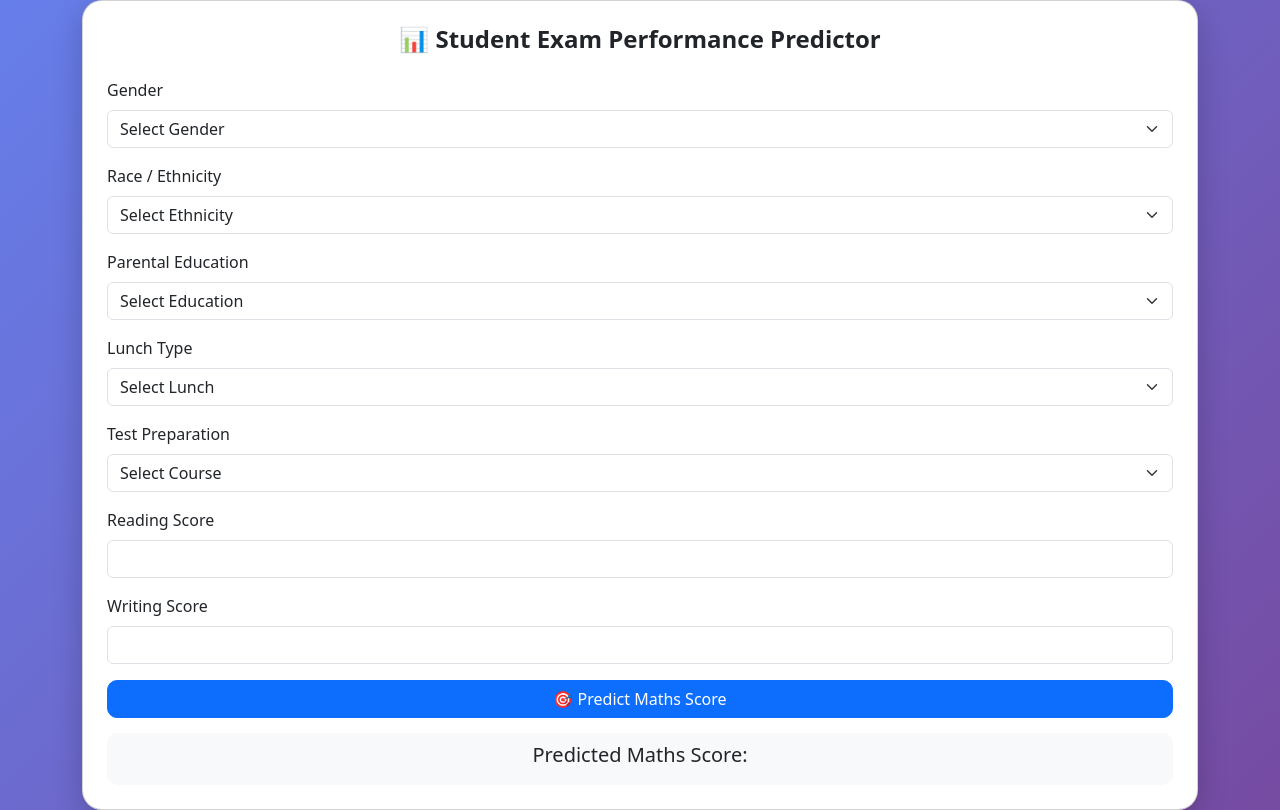
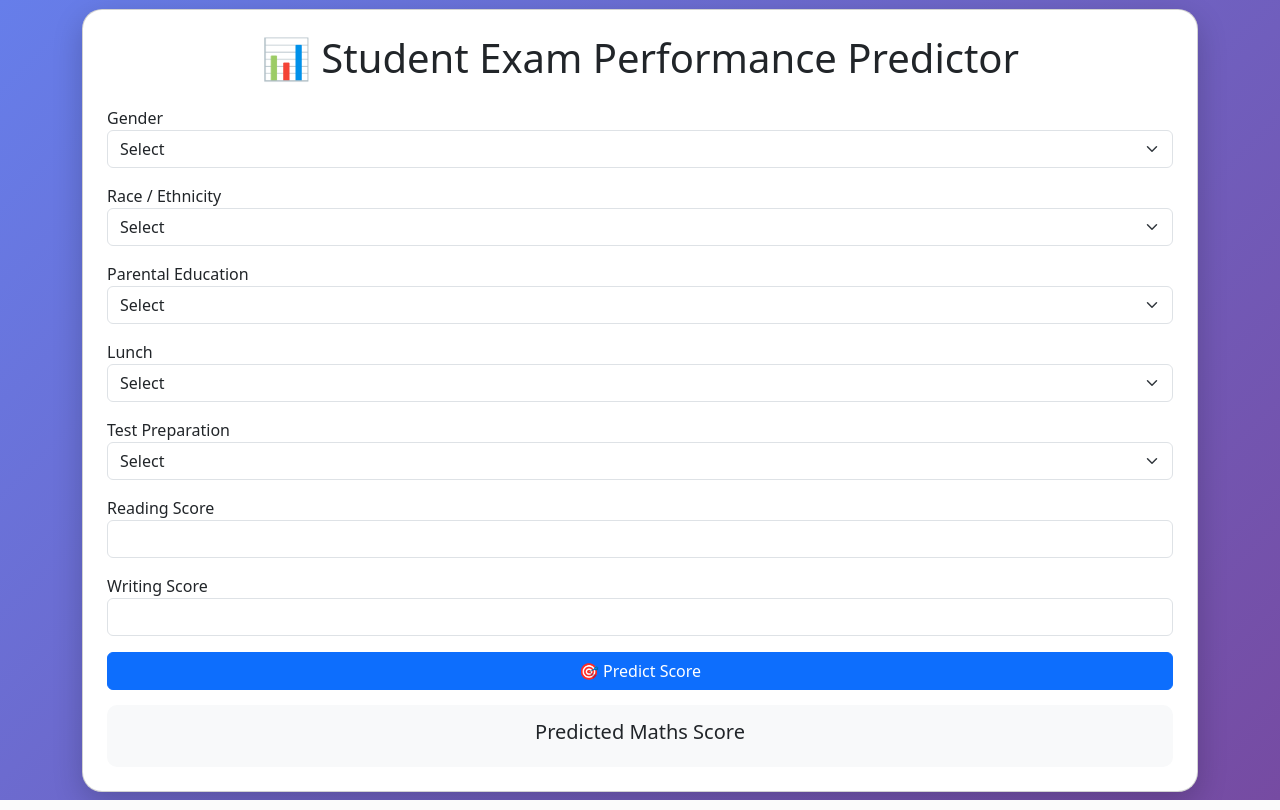
Before and after one commit to ishivansmishra/machine_learning_project, a Flask app: page /predictdata in a window 1280 px wide. Run offline with Flask 3, Linux system fonts and the light colour scheme.

Commit message:
modify html page

```diff
--- a/templates/home.html
+++ b/templates/home.html
@@ -4,7 +4,6 @@
     <meta charset="UTF-8">
     <title>Student Performance Predictor</title>
 
-    <!-- Bootstrap CDN -->
     <link href="https://cdn.jsdelivr.net/npm/bootstrap@5.3.0/dist/css/bootstrap.min.css" rel="stylesheet">
 
     <style>
@@ -21,19 +20,13 @@
             box-shadow: 0 10px 30px rgba(0,0,0,0.2);
         }
 
-        h1 {
-            font-size: 24px;
-            font-weight: bold;
-        }
-
         .btn-primary {
             width: 100%;
-            border-radius: 10px;
         }
 
         .result-box {
             background: #f8f9fa;
-            padding: 10px;
+            padding: 15px;
             border-radius: 10px;
             text-align: center;
             margin-top: 15px;
@@ -52,19 +45,19 @@
 
             <!-- Gender -->
             <div class="mb-3">
-                <label class="form-label">Gender</label>
+                <label>Gender</label>
                 <select class="form-select" name="gender" required>
-                    <option disabled selected>Select Gender</option>
+                    <option disabled selected>Select</option>
                     <option value="male">Male</option>
                     <option value="female">Female</option>
                 </select>
             </div>
 
-            <!-- Ethnicity -->
+            <!-- Race -->
             <div class="mb-3">
-                <label class="form-label">Race / Ethnicity</label>
-                <select class="form-select" name="ethnicity" required>
-                    <option disabled selected>Select Ethnicity</option>
+                <label>Race / Ethnicity</label>
+                <select class="form-select" name="race_ethnicity" required>
+                    <option disabled selected>Select</option>
                     <option value="group A">Group A</option>
                     <option value="group B">Group B</option>
                     <option value="group C">Group C</option>
@@ -75,9 +68,9 @@
 
             <!-- Parent Education -->
             <div class="mb-3">
-                <label class="form-label">Parental Education</label>
+                <label>Parental Education</label>
                 <select class="form-select" name="parental_level_of_education" required>
-                    <option disabled selected>Select Education</option>
+                    <option disabled selected>Select</option>
                     <option value="associate's degree">Associate's degree</option>
                     <option value="bachelor's degree">Bachelor's degree</option>
                     <option value="high school">High school</option>
@@ -89,9 +82,9 @@
 
             <!-- Lunch -->
             <div class="mb-3">
-                <label class="form-label">Lunch Type</label>
+                <label>Lunch</label>
                 <select class="form-select" name="lunch" required>
-                    <option disabled selected>Select Lunch</option>
+                    <option disabled selected>Select</option>
                     <option value="free/reduced">Free/Reduced</option>
                     <option value="standard">Standard</option>
                 </select>
@@ -99,9 +92,9 @@
 
             <!-- Test Prep -->
             <div class="mb-3">
-                <label class="form-label">Test Preparation</label>
+                <label>Test Preparation</label>
                 <select class="form-select" name="test_preparation_course" required>
-                    <option disabled selected>Select Course</option>
+                    <option disabled selected>Select</option>
                     <option value="none">None</option>
                     <option value="completed">Completed</option>
                 </select>
@@ -109,31 +102,21 @@
 
             <!-- Scores -->
             <div class="mb-3">
-                <label class="form-label">Reading Score</label>
+                <label>Reading Score</label>
                 <input type="number" class="form-control" name="reading_score" min="0" max="100" required>
             </div>
 
             <div class="mb-3">
-                <label class="form-label">Writing Score</label>
+                <label>Writing Score</label>
                 <input type="number" class="form-control" name="writing_score" min="0" max="100" required>
             </div>
 
-            <!-- Submit -->
-            <button type="submit" class="btn btn-primary">🎯 Predict Maths Score</button>
-
+            <button type="submit" class="btn btn-primary">🎯 Predict Score</button>
         </form>
 
-        <!-- Error -->
-        {% if error_message %}
-        <div class="alert alert-danger mt-3" role="alert">
-            {{ error_message }}
-        </div>
-        {% endif %}
-
-        <!-- Result -->
         {% if results is not none %}
         <div class="result-box">
-            <h5>Predicted Maths Score:</h5>
+            <h5>Predicted Maths Score</h5>
             <h3 class="text-success">{{ results }}</h3>
         </div>
         {% endif %}
```
